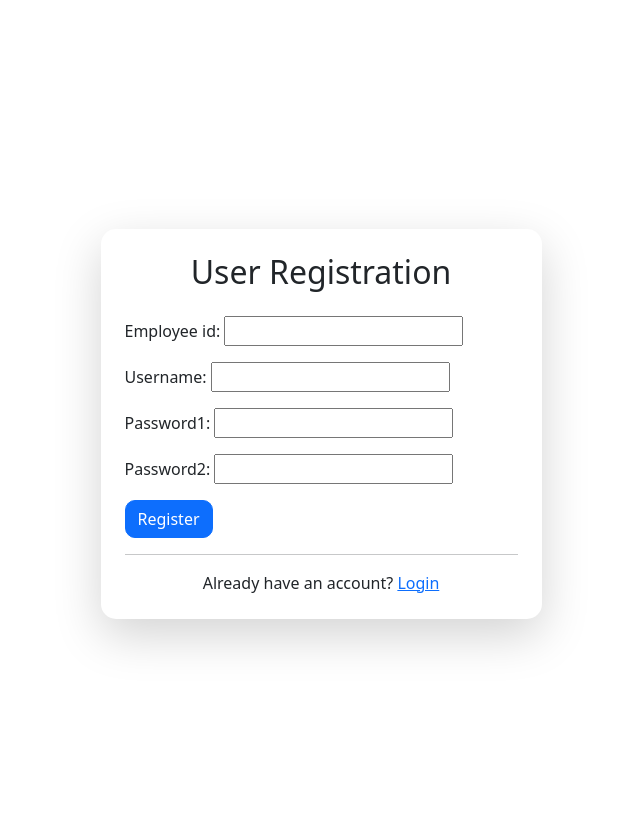
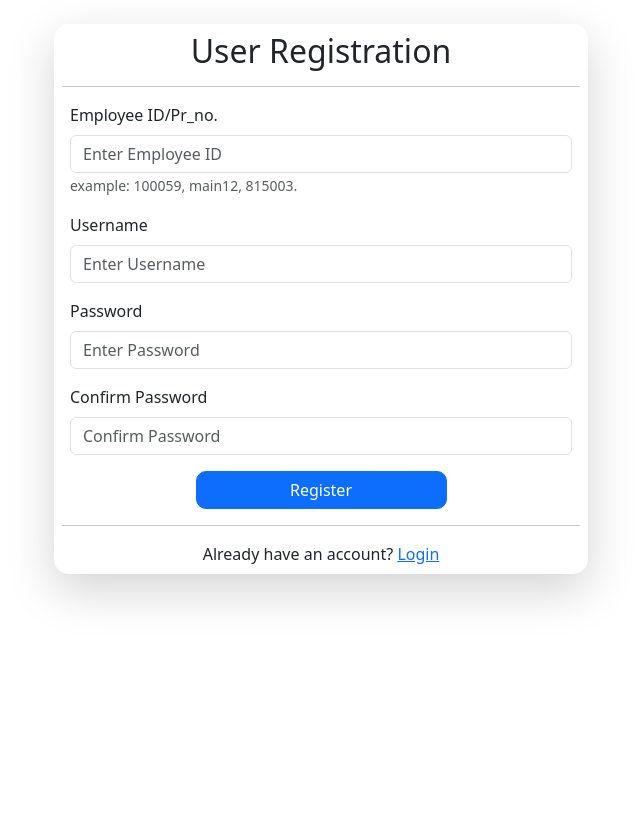
Before and after one commit to tribal-developer/cipher-deshboard, a Django app: page /register/ in a window 1280 px wide. Shown: the part 56-880 px from the top of the page, without its empty margins (319-959 px from the left). After the commit the page ends 659 px from the top, so only its background shows below. Run offline with Django 5.2, Linux system fonts and the light colour scheme.

Commit message:
resolve form, register authorised user, add favicon

```diff
--- a/cipher_dashboard/dashboard/models.py
+++ b/cipher_dashboard/dashboard/models.py
@@ -30,7 +30,7 @@ class CipherRecord(models.Model):
 class UserVerification(models.Model):
     employee_id = models.CharField( max_length=6, validators=[
             RegexValidator(r'^[a-zA-Z0-9]{6}$', 'User ID must contain 6 digits.')], unique=True)
-
+    user = models.OneToOneField(User, on_delete=models.CASCADE)
     designation = models.CharField( max_length=10 )
     section = models.CharField( max_length=100)
     is_registered = models.BooleanField( default=False)
--- a/cipher_dashboard/templates/accounts/login.html
+++ b/cipher_dashboard/templates/accounts/login.html
@@ -6,7 +6,7 @@
 
 <div class="container">
 
-    <div class="row justify-content-center min-vh-100 align-items-center">
+    <div class="row justify-content-center min-vh-75 align-items-center">
 
         <div class="col-md-6 col-lg-5">
 
--- a/cipher_dashboard/templates/accounts/register.html
+++ b/cipher_dashboard/templates/accounts/register.html
@@ -6,26 +6,61 @@
 
 <div class="container">
 
-    <div class="row justify-content-center min-vh-100 align-items-center">
+    <div class="row justify-content-center min-vh-75 align-items-center">
 
-        <div class="col-md-6 col-lg-5">
+        <div class="col-md-6 col-lg-5 w-50">
 
-            <div class="card shadow-lg border-0">
+            <div class="card shadow-lg border-0 ">
 
-                <div class="card-body p-4">
+                <div class="card-body p-2 ">
 
-                    <h2 class="text-center mb-4">
+                    <h2 class="text-center mb-2">
                         User Registration
                     </h2>
-
-                    <form method="POST">
-
+                    <hr>
+                    <form method="POST" class="px-2">
                         {% csrf_token %}
 
-                        {{ form.as_p }}
+                        <div class="mb-3">
+                            <label class="form-label">Employee ID/Pr_no.</label>
+                            <input type="text" name="employee_id" class="form-control" placeholder="Enter Employee ID"
+                                value="{{ form.employee_id.value|default:'' }}">
 
-                        <button type="submit" class="btn btn-primary"> Register </button>
+                            <small id="keyHelp" class="form-text text-muted">example: 100059, main12, 815003.</small>
+                            <div class="text-danger small">
+                                {{ form.employee_id.errors }}
+                            </div>
+                        </div>
 
+                        <div class="mb-3">
+                            <label class="form-label">Username</label>
+                            <input type="text" name="username" class="form-control" placeholder="Enter Username"
+                                value="{{ form.username.value|default:'' }}">
+                            <div class="text-danger small">
+                                {{ form.username.errors }}
+                            </div>
+                        </div>
+
+                        <div class="mb-3">
+                            <label class="form-label">Password</label>
+                            <input type="password" name="password1" class="form-control" placeholder="Enter Password">
+                            <div class="text-danger small">
+                                {{ form.password1.errors }}
+                            </div>
+                        </div>
+
+                        <div class="mb-3">
+                            <label class="form-label">Confirm Password</label>
+                            <input type="password" name="password2" class="form-control" placeholder="Confirm Password">
+                            <div class="text-danger small">
+                                {{ form.password2.errors }}
+                            </div>
+                        </div>
+                        <div class="mb-3 text-center">
+                            <button type="submit" class="btn btn-primary w-50">
+                                Register
+                            </button>
+                        </div>
                     </form>
 
                     <hr>
--- a/cipher_dashboard/templates/base.html
+++ b/cipher_dashboard/templates/base.html
@@ -14,6 +14,7 @@
 
     <!-- Custom CSS -->
     <link rel="stylesheet" href="{% static 'css/style.css' %}?v=2">
+    <link rel="icon" type="image/png" href="{% static 'images/favicon.png' %}">
 
     {% block extra_css %}
     {% comment %} / other css files {% endcomment %}
--- a/cipher_dashboard/templates/dashboard/authorise_user_form.html
+++ b/cipher_dashboard/templates/dashboard/authorise_user_form.html
@@ -13,8 +13,8 @@
         {{ user_form.as_p }}
 
     </div>
-    <div class="modal-footer">
+    <div class="modal-footer justify-content-center">
         <button type="button" class="btn btn-secondary" data-bs-dismiss="modal"> Close </button>
-        <button type="submit" class="btn btn-success"> Save User</button>
+        <button type="submit" class="btn btn-success"> Save User </button>
     </div>
 </form>
--- a/cipher_dashboard/templates/dashboard/list_users.html
+++ b/cipher_dashboard/templates/dashboard/list_users.html
@@ -16,6 +16,7 @@
         <tr>
             <th>S.No</th>
             <th>User ID/ Pr No.</th>
+            <th>User Name</th>
             <th>Designation</th>
             <th>Section</th>
             <th>Status</th>
@@ -23,12 +24,12 @@
     </thead>
 
     <tbody>
-
         {% for user in users %}
 
         <tr>
             <td>{{ forloop.counter }}</td>
             <td>{{ user.employee_id }}</td>
+            <td>{{ user.user.username }}</td>
             <td>{{ user.designation }}</td>
             <td>{{ user.section }}</td>
             <td>
@@ -58,7 +59,6 @@
         </tr>
 
         {% endfor %}
-
     </tbody>
 </table>
 {% endblock %}
```
Also changed, not shown: cipher_dashboard/core/settings.py (+8 -0 lines), cipher_dashboard/dashboard/forms.py (+38 -2 lines), cipher_dashboard/dashboard/views.py (+7 -5 lines), cipher_dashboard/templates/dashboard/admin_dashboard.html (+1 -11 lines), cipher_dashboard/templates/dashboard/form.html (+10 -7 lines), cipher_dashboard/templates/dashboard/help.html (+8 -3 lines), cipher_dashboard/static/images/favicon.png (added).
